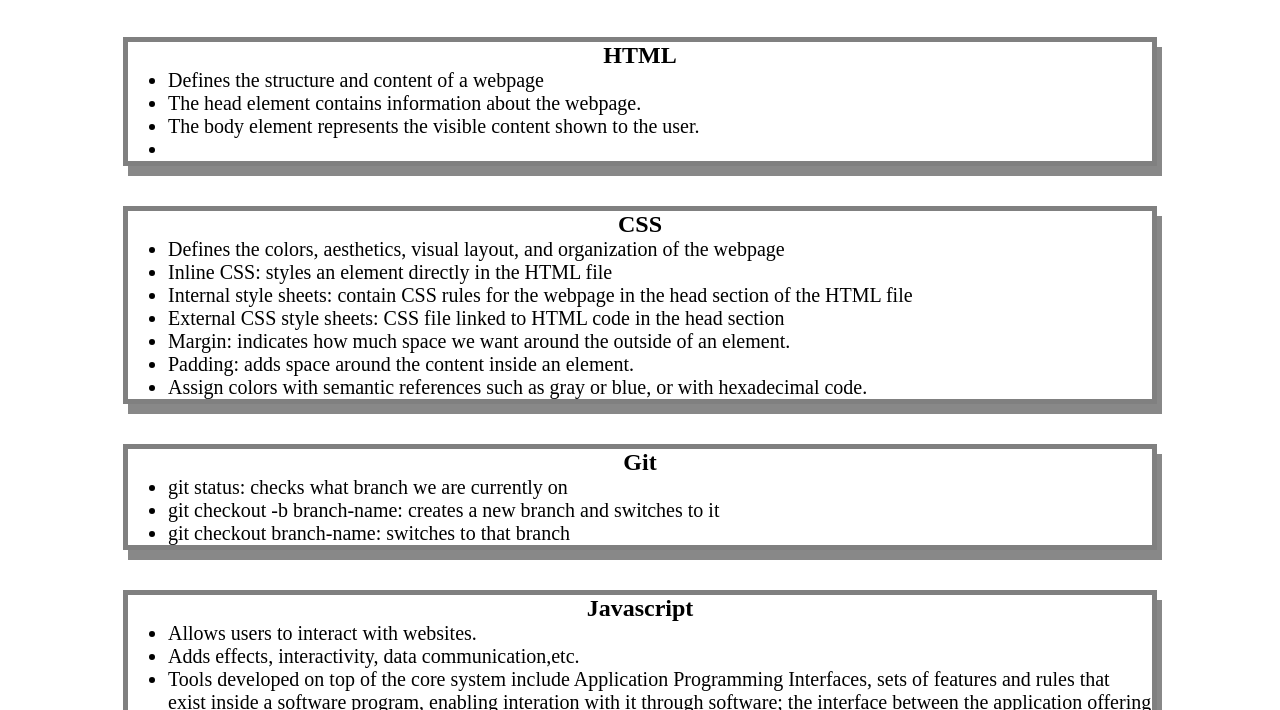
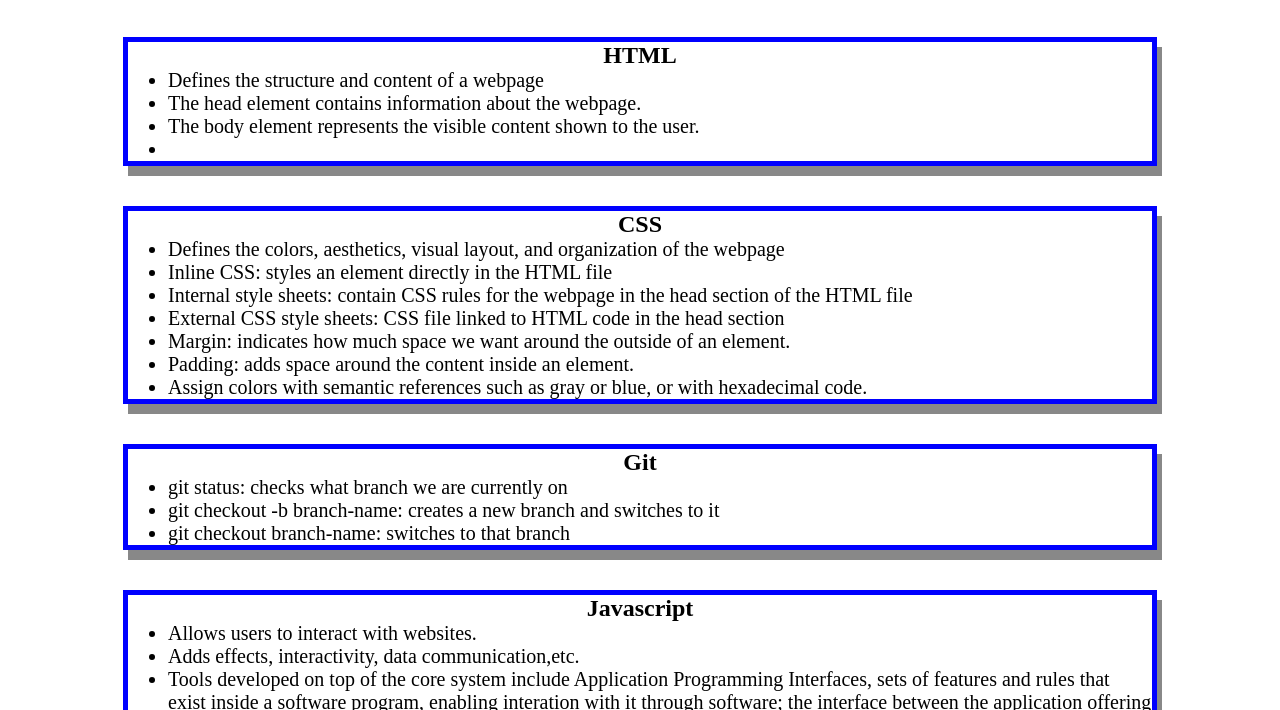
Before and after one commit to hewman82/prework-study-guide, a plain HTML site: page prework-study-guide/index.html in a window 1280 px wide. Shown: the part 90-800 px from the top of the page. Drawn offline with Linux system fonts and the light colour scheme.

Commit message:
changed border color to blue

```diff
--- a/prework-study-guide/assets/style.css
+++ b/prework-study-guide/assets/style.css
@@ -31,7 +31,7 @@ p{
 .card {
     width: 80%;
     margin: 40px auto;
-    border: 5px solid gray;
+    border: 5px solid blue;
     box-shadow: 5px 10px #888888;
 
 }
```
